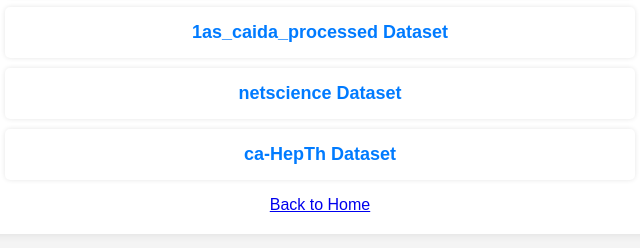
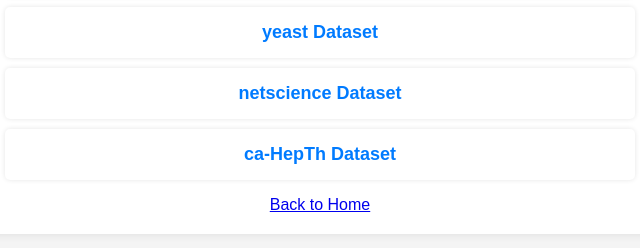
Before and after one commit to archithvk0/densest-subgraph, a plain HTML site: page datasets.html in a window 1280 px wide. Shown: the part 198-446 px from the top of the page, without its empty margins (320-960 px from the left). Drawn offline with Linux system fonts and the light colour scheme.

Commit message:
Update datasets.html

```diff
--- a/datasets.html
+++ b/datasets.html
@@ -51,7 +51,7 @@
       <h1>Explore Datasets</h1>
       <ul class="dataset-list">
         <li><a href="as733.html">as733_edges Dataset</a></li>
-        <li><a href="as_caida.html">1as_caida_processed Dataset</a></li>
+        <li><a href="as_caida.html">yeast Dataset</a></li>
         <li><a href="netscience.html">netscience Dataset</a></li>
         <li><a href="ca_Hep.html">ca-HepTh Dataset</a></li>
       </ul>
```
